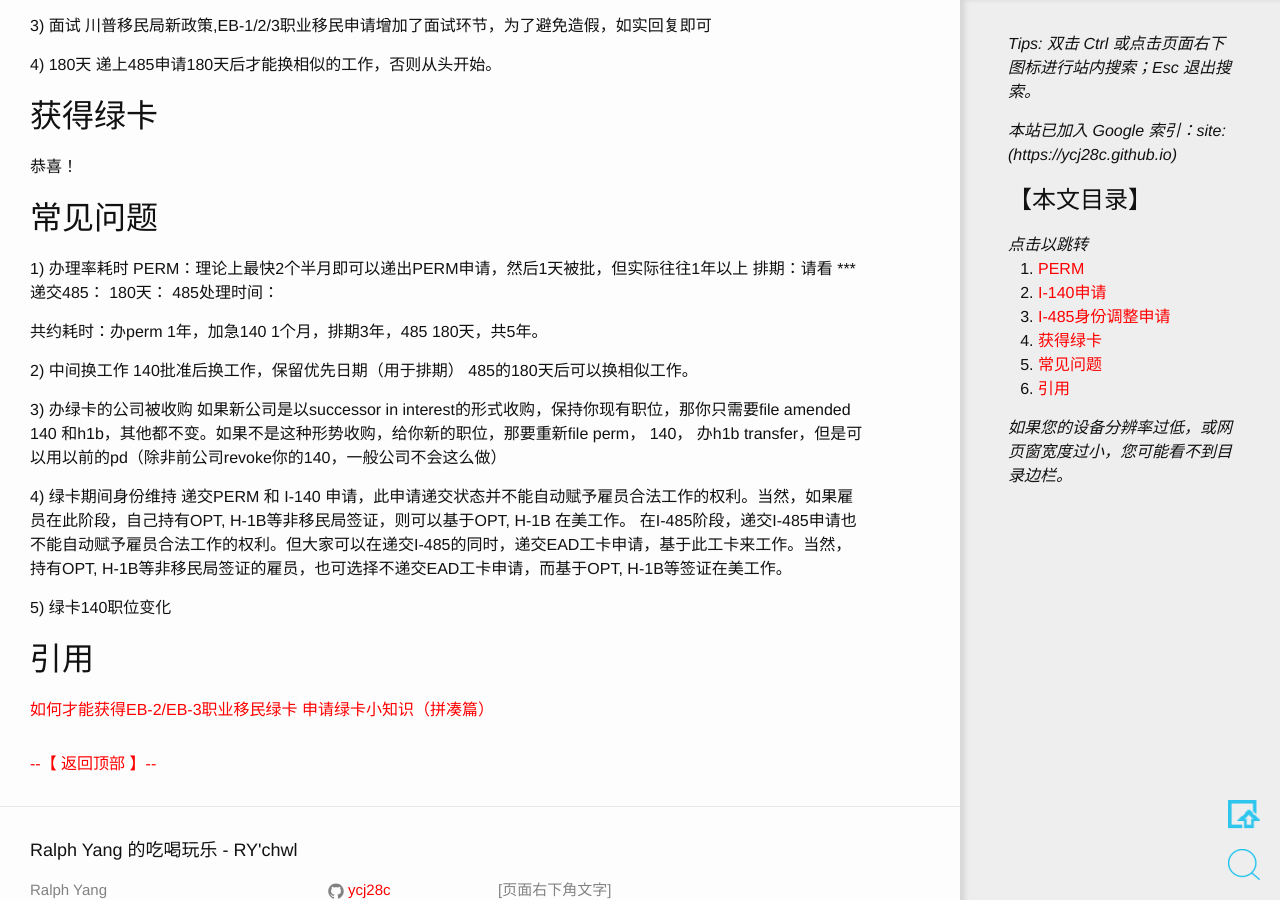
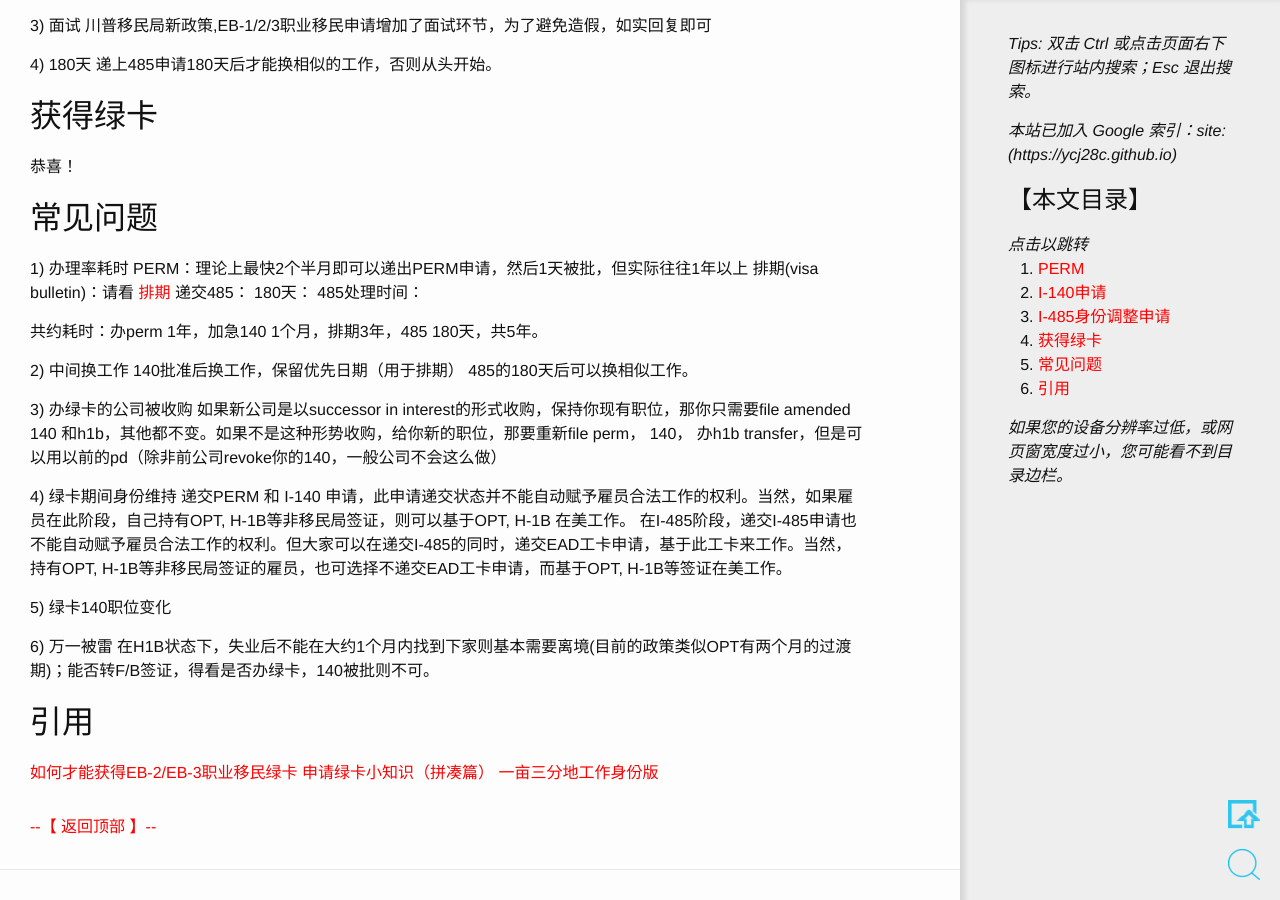
Before and after one commit to ycj28c/lifeblog, a Jekyll site: the page built from _posts/2019-01-12-h1b-green-card-progress.md, in a window 1280 px wide and 900 px high, scrolled down 1178 px. Built offline with Jekyll 4.4.1, drawn with Linux system fonts in a browser that asks for light colours; comment, search, counter and statistics services are not loaded.

Commit message:
1/1401/0_014614

```diff
--- a/_posts/2019-01-12-h1b-green-card-progress.md
+++ b/_posts/2019-01-12-h1b-green-card-progress.md
@@ -53,7 +53,7 @@ I-485身份调整申请
 --------
 1) 办理率耗时
 PERM：理论上最快2个半月即可以递出PERM申请，然后1天被批，但实际往往1年以上
-排期：请看 ***
+排期(visa bulletin)：请看 [排期](https://visa.careerengine.us/)
 递交485：
 180天：
 485处理时间：
@@ -73,7 +73,11 @@ PERM：理论上最快2个半月即可以递出PERM申请，然后1天被批，
 
 5) 绿卡140职位变化
 
+6) 万一被雷
+在H1B状态下，失业后不能在大约1个月内找到下家则基本需要离境(目前的政策类似OPT有两个月的过渡期)；能否转F/B签证，得看是否办绿卡，140被批则不可。
+
 引用
 ----
 [如何才能获得EB-2/EB-3职业移民绿卡](https://zhuanlan.zhihu.com/p/37178471)
 [申请绿卡小知识（拼凑篇）](https://sunny8angel.wordpress.com/2008/09/03/%E7%94%B3%E8%AF%B7%E7%BB%BF%E5%8D%A1%E5%B0%8F%E7%9F%A5%E8%AF%86%EF%BC%88%E6%8B%BC%E5%87%91%E7%AF%87%EF%BC%89/)
+[一亩三分地工作身份版](https://www.1point3acres.com/bbs/forum-99-1.html)
```
